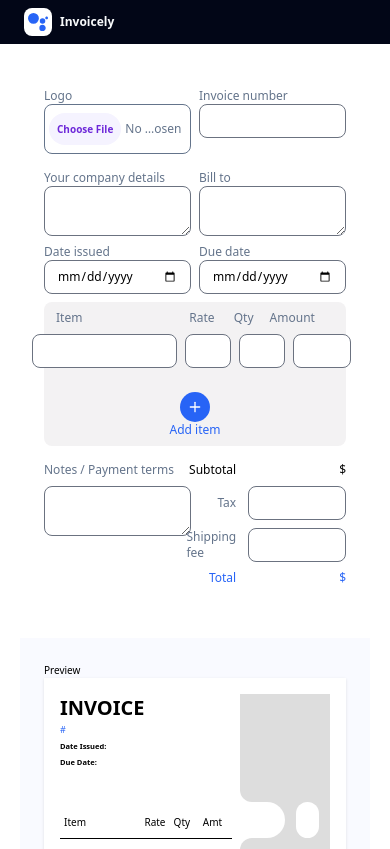
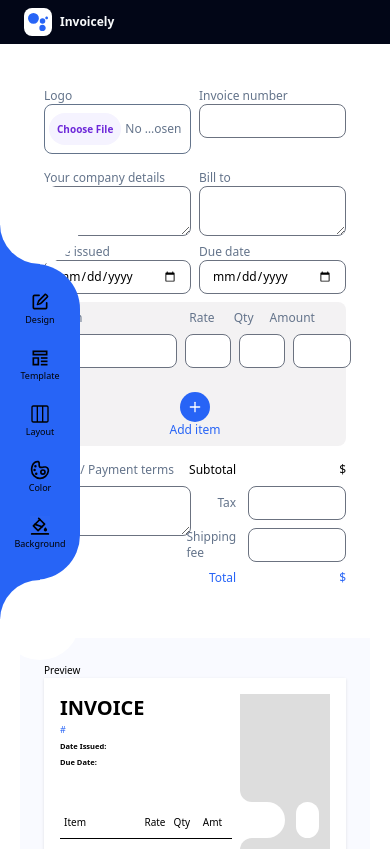
Before and after one commit to khaykay/Invoicely, a React (Vite) app: page / in a window 390 px wide. Shown: the top 849 px of the page. Built offline with nearby package versions, Linux system fonts and the light colour scheme.

Commit message:
side modal update

```diff
--- a/package.json
+++ b/package.json
@@ -12,7 +12,8 @@
   "dependencies": {
     "@react-pdf/renderer": "^3.1.12",
     "react": "^18.2.0",
-    "react-dom": "^18.2.0"
+    "react-dom": "^18.2.0",
+    "react-icons": "^5.0.1"
   },
   "devDependencies": {
     "@tailwindcss/forms": "^0.5.4",
--- a/src/components/Body.jsx
+++ b/src/components/Body.jsx
@@ -12,7 +12,7 @@ const Body = () => {
 
   return (
     <>
-      <div className=" grid grid-cols-[1.2fr_1fr] md:flex md:flex-col md:gap-7 sm:m-5">
+      <div className=" grid grid-cols-[1.2fr_1fr] ml-[6rem] md:flex md:flex-col md:gap-7 sm:m-5">
         <Form saveInvoiceData={saveInvoiceData} />
         <Preview invoiceData={invoiceData} />
       </div>
--- /dev/null
+++ b/src/components/Modals/SidebarModal.jsx
@@ -0,0 +1,25 @@
+import React from "react";
+import { IoIosCloseCircleOutline } from "react-icons/io";
+
+const SidebarModal = ({ isOpen, onClose, selectedIcon, children }) => {
+  if (!isOpen) {
+    return null;
+  }
+  return (
+    <>
+      <div className="bg-white absolute h-full ml-[5rem] w-[14em] p-3 shadow-[21px_0_7px_-15px_rgba(97,97,97,0.1)]">
+        <div className=" flex items-center justify-between ">
+          <div className="font-medium text-lg">{selectedIcon}</div>
+          <div className=" flex items-center">
+            <button className="" onClick={onClose}>
+              <IoIosCloseCircleOutline className=" h-6 w-6 " />
+            </button>
+          </div>
+        </div>
+        {children}
+      </div>
+    </>
+  );
+};
+
+export default SidebarModal;
--- /dev/null
+++ b/src/components/SelectedIcon/Layout.jsx
@@ -0,0 +1,19 @@
+import React from "react";
+
+const Layout = () => {
+  return (
+    <div>
+      <div className="">
+        <span className="">Suggested</span>
+        <div className="">
+          <span className=""></span>
+          <span className=""></span>
+          <span className=""></span>
+          <span className=""></span>
+        </div>
+      </div>
+    </div>
+  );
+};
+
+export default Layout;
--- a/src/components/Sidebar.jsx
+++ b/src/components/Sidebar.jsx
@@ -1,10 +1,25 @@
-import React from "react";
+import React, { useState } from "react";
+import SidebarModal from "./Modals/SidebarModal";
+import Layout from "./SelectedIcon/Layout";
 
 const Sidebar = () => {
+  const [selectedIcon, setSelectedIcon] = useState(null);
+
+  const openModal = (icon) => {
+    setSelectedIcon(icon);
+  };
+
+  const closeModal = () => {
+    setSelectedIcon(null);
+  };
   return (
     <>
-      <div className="w-[90px] flex flex-col gap-5 h-[calc(100vh-52px)] items-center pt-8 border-r-[1.3px] border-[#E4E6EB] border-solid md:w-[70px] md:px-1 sm:hidden">
-        <span className="flex flex-col items-center ">
+      <div className="inset-0 fixed mx-0 my-auto w-[80px] h-max  ">
+        <div className="   relative flex flex-col p-7 justify-around gap-5 h-max items-center bg-[#2764F6] md:px-1  rounded-r-[45px] ">
+          <span
+            className="flex flex-col items-center "
+            onClick={() => closeModal()}
+          >
             <svg
               className="w-6 md:w-5"
               viewBox="0 0 24 24"
@@ -28,7 +43,10 @@ const Sidebar = () => {
             </svg>
             <span className="text-xs md:text-[9px]">Design</span>
           </span>
-        <span className="flex flex-col items-center">
+          <span
+            className="flex flex-col items-center"
+            onClick={() => openModal("Template")}
+          >
             <svg
               className="w-6 md:w-5"
               viewBox="0 0 24 24"
@@ -63,7 +81,10 @@ const Sidebar = () => {
             </svg>
             <span className="text-xs md:text-[9px]">Template</span>
           </span>
-        <span className="flex flex-col items-center">
+          <span
+            className="flex flex-col items-center"
+            onClick={() => openModal("Layout")}
+          >
             <svg
               className="w-6 md:w-5"
               viewBox="0 0 15 15"
@@ -88,7 +109,10 @@ const Sidebar = () => {
             </svg>
             <span className="text-xs md:text-[9px]">Layout</span>
           </span>
-        <span className="flex flex-col items-center">
+          <span
+            className="flex flex-col items-center"
+            onClick={() => openModal("Color")}
+          >
             <svg
               className="w-6 md:w-5"
               fill="#000000"
@@ -107,7 +131,10 @@ const Sidebar = () => {
             </svg>
             <span className="text-xs md:text-[9px]">Color</span>
           </span>
-        <span className="flex flex-col items-center">
+          <span
+            className="flex flex-col items-center"
+            onClick={() => openModal("Background")}
+          >
             <svg
               className="w-6 md:w-5"
               viewBox="0 0 48 48"
@@ -163,6 +190,22 @@ const Sidebar = () => {
             <span className="text-xs md:text-[9px]">Background</span>
           </span>
         </div>
+        <div className="h-[80px] w-[80px] bg-white absolute top-[-80.1px]  rounded-[50%] z-10"></div>
+        <div className="h-[80px] w-[80px] bg-white z-10 absolute rounded-[50%] bottom-[-80.1px]"></div>
+        <div className="h-10 w-10 bg-[#2764F6] absolute top-[-39px]  "></div>
+        <div className="h-10 w-10 bg-[#2764F6] absolute bottom-[-39px]"></div>
+      </div>
+
+      <SidebarModal
+        isOpen={selectedIcon !== null}
+        onClose={closeModal}
+        selectedIcon={selectedIcon}
+      >
+        {selectedIcon === "Template" && <p>Template Content Goes Here</p>}
+        {selectedIcon === "Layout" && <Layout />}
+        {selectedIcon === "Color" && <p>Color Content Goes Here</p>}
+        {selectedIcon === "Background" && <p>Background Content Goes Here</p>}
+      </SidebarModal>
     </>
   );
 };
```
Also changed, not shown: src/components/Modals/PreviewModal.jsx (added), 1 other file (tests, documents, lock files or other folders). Lines whose indentation alone changed are shown as unchanged.
